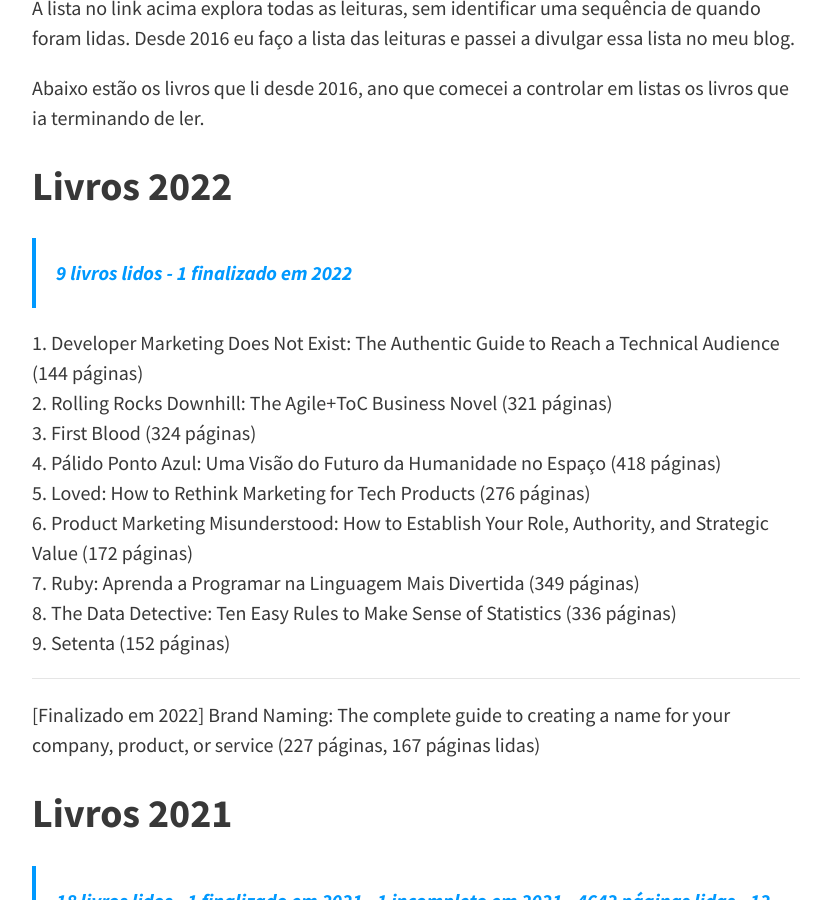
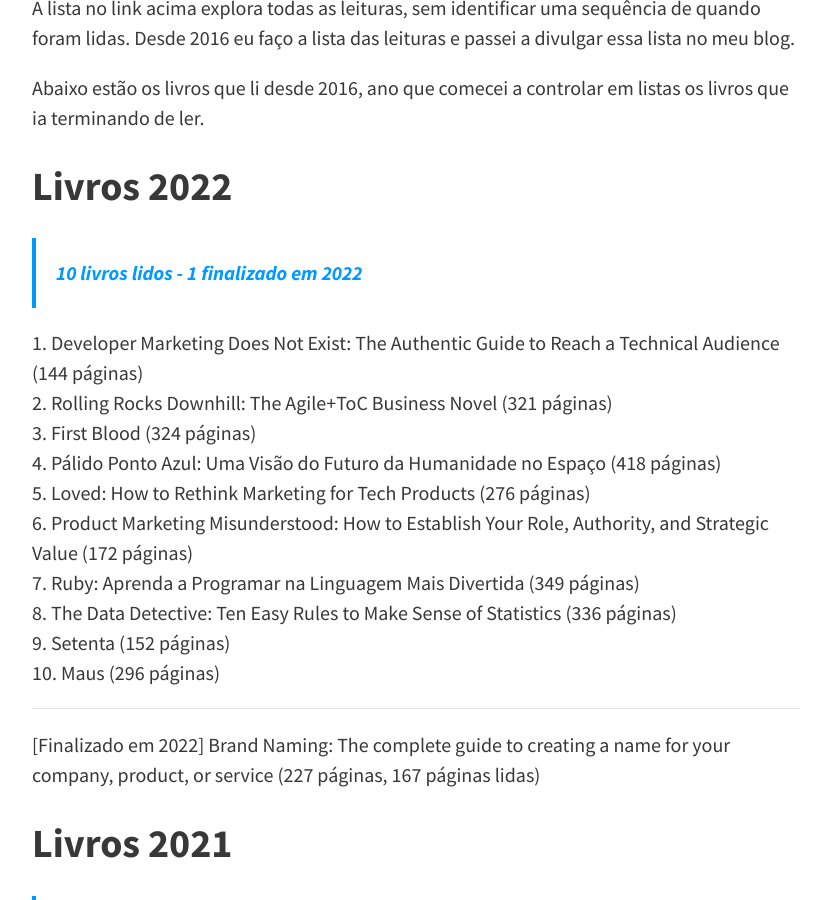
Before and after one commit to felipecbarbosa/felipecbarbosa.github.io, a Jekyll site: the page built from leituras.md, in a window 1280 px wide and 900 px high, scrolled down 852 px. Shown: the whole window, without its empty margins (224-1055 px from the left). Built offline with Jekyll 4.4.1, drawn with Linux system fonts in a browser that asks for light colours; nearby versions of some CDN libraries; comment, search, counter and statistics services are not loaded.

Commit message:
Added Maus to list

```diff
--- a/leituras.md
+++ b/leituras.md
@@ -22,7 +22,7 @@ A lista no link acima explora todas as leituras, sem identificar uma sequência
 Abaixo estão os livros que li desde 2016, ano que comecei a controlar em listas os livros que ia terminando de ler.
 
 ## Livros 2022 {#livros-2022}
-> 9 livros lidos - 1 finalizado em 2022
+> 10 livros lidos - 1 finalizado em 2022
 
 1. Developer Marketing Does Not Exist: The Authentic Guide to Reach a Technical Audience (144 páginas)
 2. Rolling Rocks Downhill: The Agile+ToC Business Novel (321 páginas)
@@ -33,6 +33,7 @@ Abaixo estão os livros que li desde 2016, ano que comecei a controlar em listas
 7. Ruby: Aprenda a Programar na Linguagem Mais Divertida (349 páginas)
 8. The Data Detective: Ten Easy Rules to Make Sense of Statistics (336 páginas)
 9. Setenta (152 páginas)
+10. Maus (296 páginas)
 
 ---
 
```
